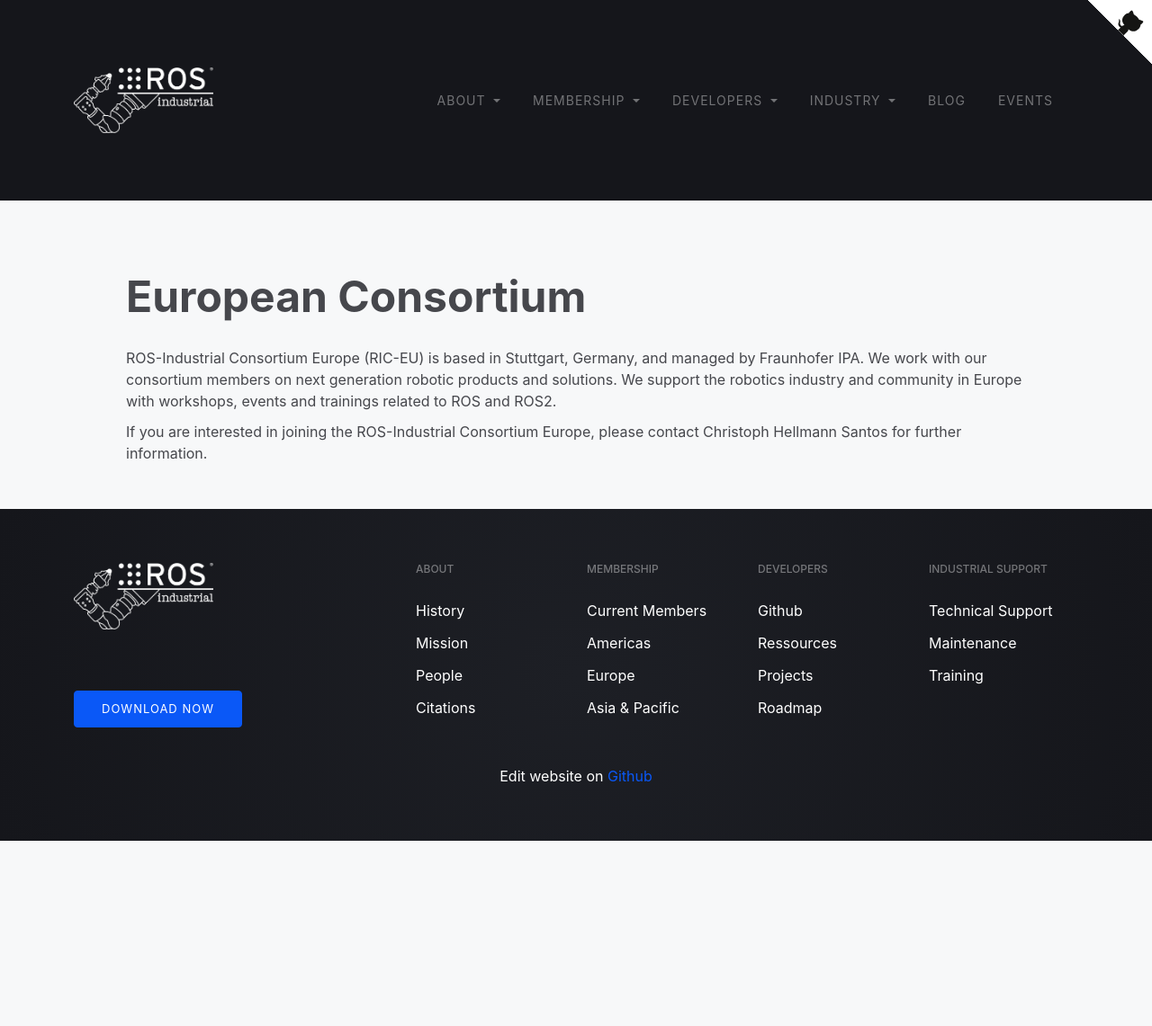
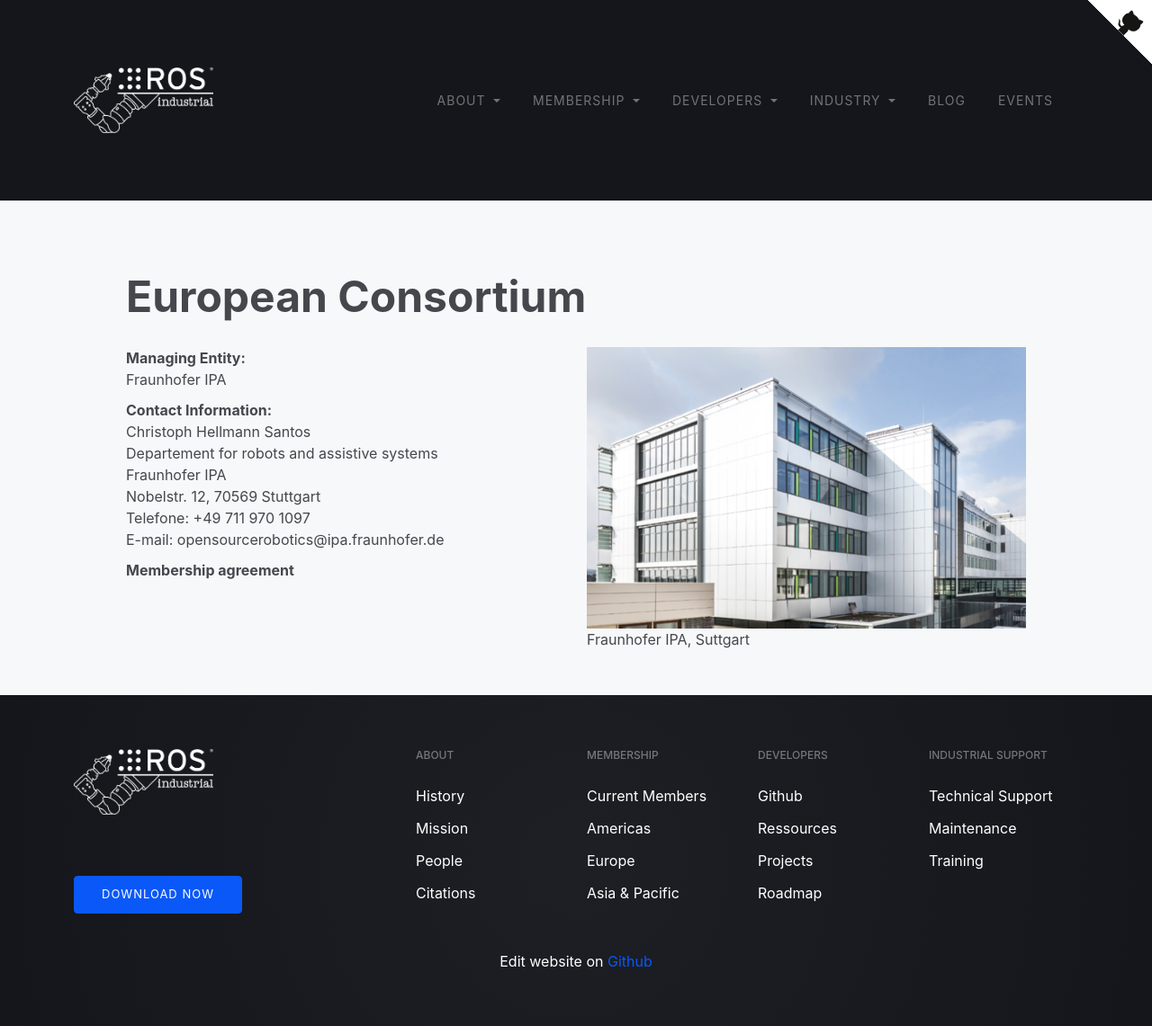
Before and after one commit to hellantos/rosindustrial-website, a Jekyll site: the page built from membership/europe.markdown, in a window 1280 px wide. Shown: the whole page at 90% size. Built offline with Jekyll 4.4.1, drawn with Linux system fonts in a browser that asks for light colours; before the commit the page ends 935 px from its top, so only the background shows below that.

Commit message:
Changes to Branch sites

```diff
--- a/_config.yml
+++ b/_config.yml
@@ -8,7 +8,7 @@
 url: "" # the base hostname & protocol for your site, e.g. http://example.com
 twitter_username: jekyllrb
 github_username:  jekyll
-prefix: /rosindustrial-website
+#prefix: /rosindustrial-website
 # Build settings
 plugins:
   - jekyll-feed
--- a/_sass/_homepage.scss
+++ b/_sass/_homepage.scss
@@ -1,6 +1,5 @@
 .homepage-header {
     .homepage-header-image {
-        background: linear-gradient( rgba(0, 0, 0, 0.5), rgba(0, 0, 0, 0.5) ), url('{{site.prefix}}/assets/images/header-image.jpg');
         width: 100%;
         height: 500px;
         background-size: cover;
--- a/index.markdown
+++ b/index.markdown
@@ -6,7 +6,7 @@
 ---
 <div class="container-fluid">
     <div class="homepage-header">
-        <div class="row row align-items-end homepage-header-image">
+        <div class="row row align-items-end homepage-header-image" style="background: linear-gradient( rgba(0, 0, 0, 0.5), rgba(0, 0, 0, 0.5) ), url('{{site.prefix}}/assets/images/header-image.jpg');">
             <div class="col-sm-12">
                 <div class="homepage-header-text">
                     <div class="row homepage-main-wrapper justify-content-end">
--- a/membership/europe.markdown
+++ b/membership/europe.markdown
@@ -4,6 +4,27 @@
 title: European Consortium
 ---
 
-ROS-Industrial Consortium Europe (RIC-EU) is based in Stuttgart, Germany, and managed by Fraunhofer IPA. We work with our consortium members on next generation robotic products and solutions. We support the robotics industry and community in Europe with workshops, events and trainings related to ROS and ROS2.
+<div class="row">
+    <div class="col">
 
-If you are interested in joining the ROS-Industrial Consortium Europe, please contact Christoph Hellmann Santos for further information.
+    <p><b>Managing Entity:</b> <br>
+    Fraunhofer IPA
+    </p>
+
+    <p><b>Contact Information:</b><br>
+    Christoph Hellmann Santos <br>
+    Departement for robots and assistive systems <br>
+    Fraunhofer IPA <br>
+    Nobelstr. 12, 70569 Stuttgart <br>
+    Telefone: +49 711 970 1097<br>
+    E-mail: opensourcerobotics@ipa.fraunhofer.de<br>
+    </p>
+
+    <p><b>Membership agreement</b></p>
+
+    </div>
+    <div class="col">
+    <img src="../assets/images/FHG.png"/>
+    Fraunhofer IPA, Suttgart
+    <div>
+</div>
```
Also changed, not shown: about/mission.markdown (+10 -2 lines), README.md (added), assets/images/FHG.png (added).
